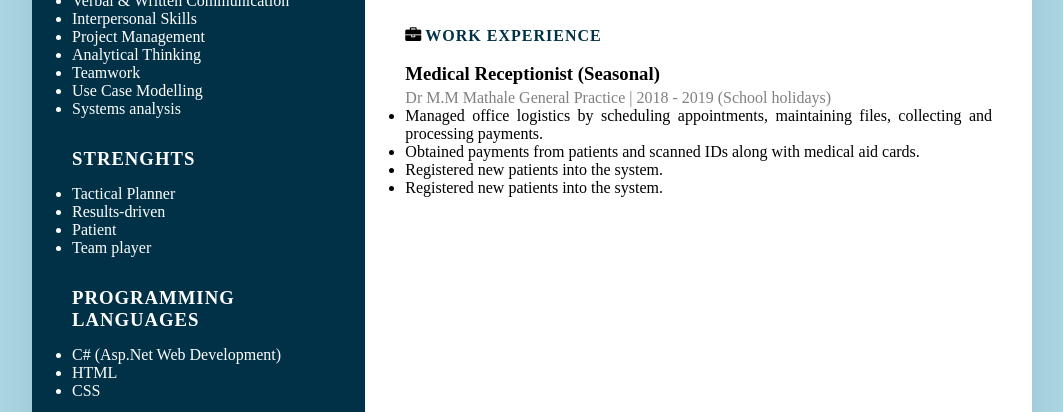
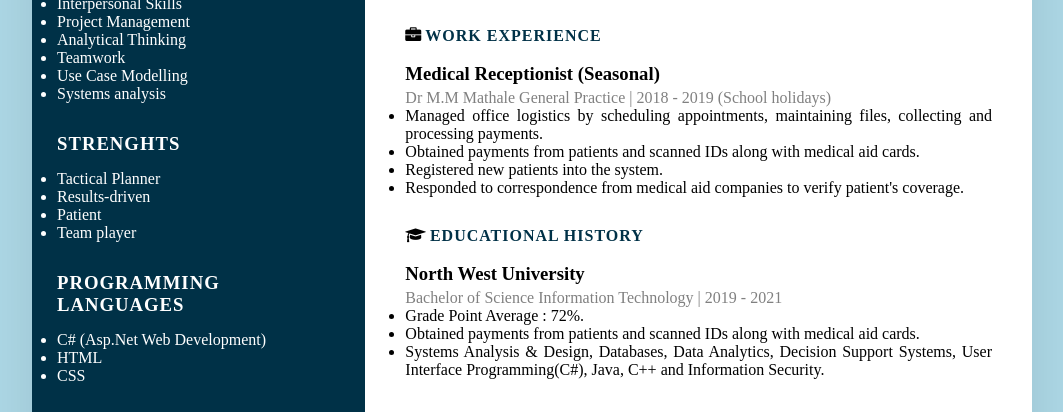
Before and after one commit to MrNene21/online-resume, a plain HTML site: page index.html in a window 1280 px wide. Shown: the part 308-720 px from the top of the page, without its empty margins (108-1171 px from the left). Drawn offline with Linux system fonts and the light colour scheme.

Commit message:
Educational history section complete

```diff
--- a/index.html
+++ b/index.html
@@ -173,10 +173,36 @@
                         <span class="text">Registered new patients into the system.</span>
                     </li>
                     <li>
-                        <span class="text">Registered new patients into the system.</span>
+                        <span class="text">Responded to correspondence from medical aid
+                            companies to verify patient's coverage.</span>
                     </li>
                 </ul>
+            </div>
 
+            <div class="educationHis">
+
+                <span class="icon"><i class="fa fa-graduation-cap" aria-hidden="true"></i></span> <!-- add work icon -->
+                <span class="titleRight">Educational History</span>
+                <br>
+                <br>
+                <h3 class="job">North West University</h3>
+                <span class="qualification">Bachelor of Science Information Technology | 2019 - 2021</span>
+
+                <ul>
+                    <li>
+                        <span class="text">Grade Point Average : 72%.</span>
+                    </li>
+                    <li>
+                        <span class="text">Obtained payments from patients and scanned IDs
+                            along with medical aid cards.</span>
+                    </li>
+                    <li>
+                        <span class="text">Systems Analysis & Design, Databases, Data
+                            Analytics, Decision Support Systems, User Interface
+                            Programming(C#), Java, C++ and Information Security.
+                        </span>
+                    </li>
+                </ul>
             </div>
 
         </div>
--- a/style.css
+++ b/style.css
@@ -29,7 +29,7 @@ body
 {
     position: relative;
     background: #003147;
-    padding: 40px;
+    padding: 25px;
 }
 .title
 {
@@ -195,3 +195,18 @@ hr {
 {
     color: gray;
 }
+.educationHis
+{
+    position: relative;
+    margin-top: 30px;
+    text-align: justify;
+}
+.educationHis .job
+{
+    margin-bottom: 4px;
+    padding-top: 0px;
+}
+.educationHis .qualification
+{
+    color: gray;
+}
```
